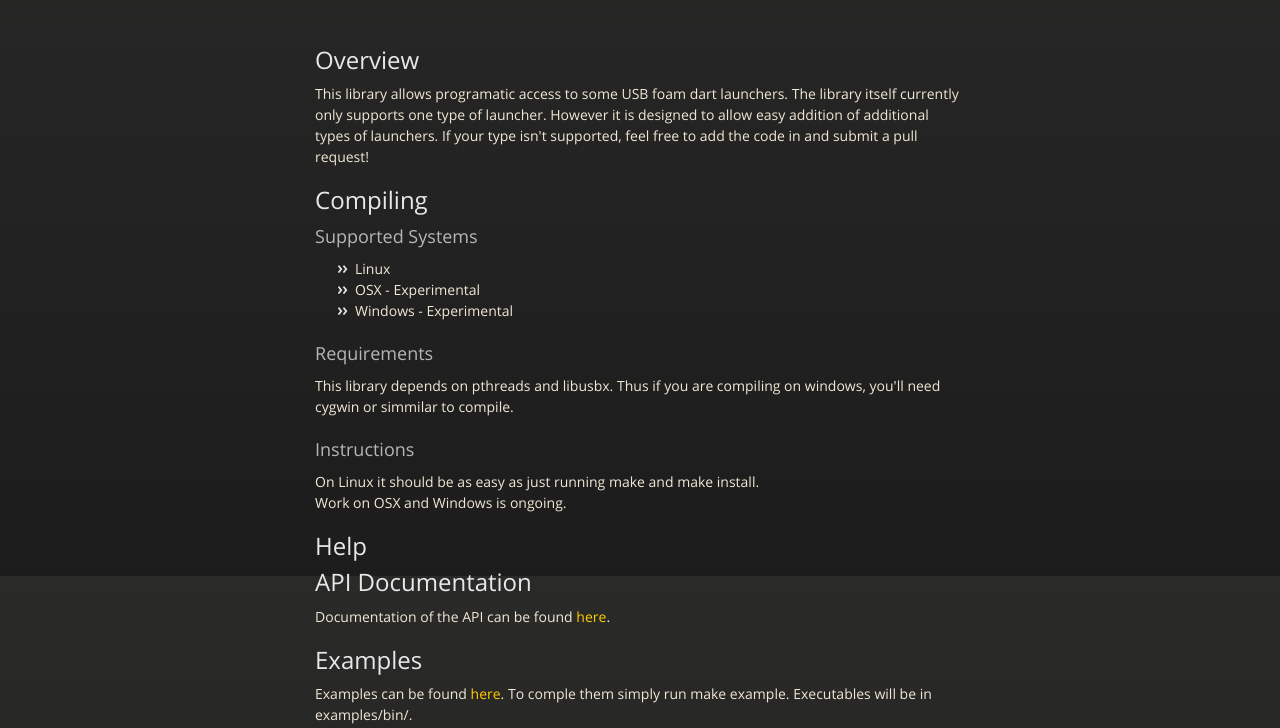
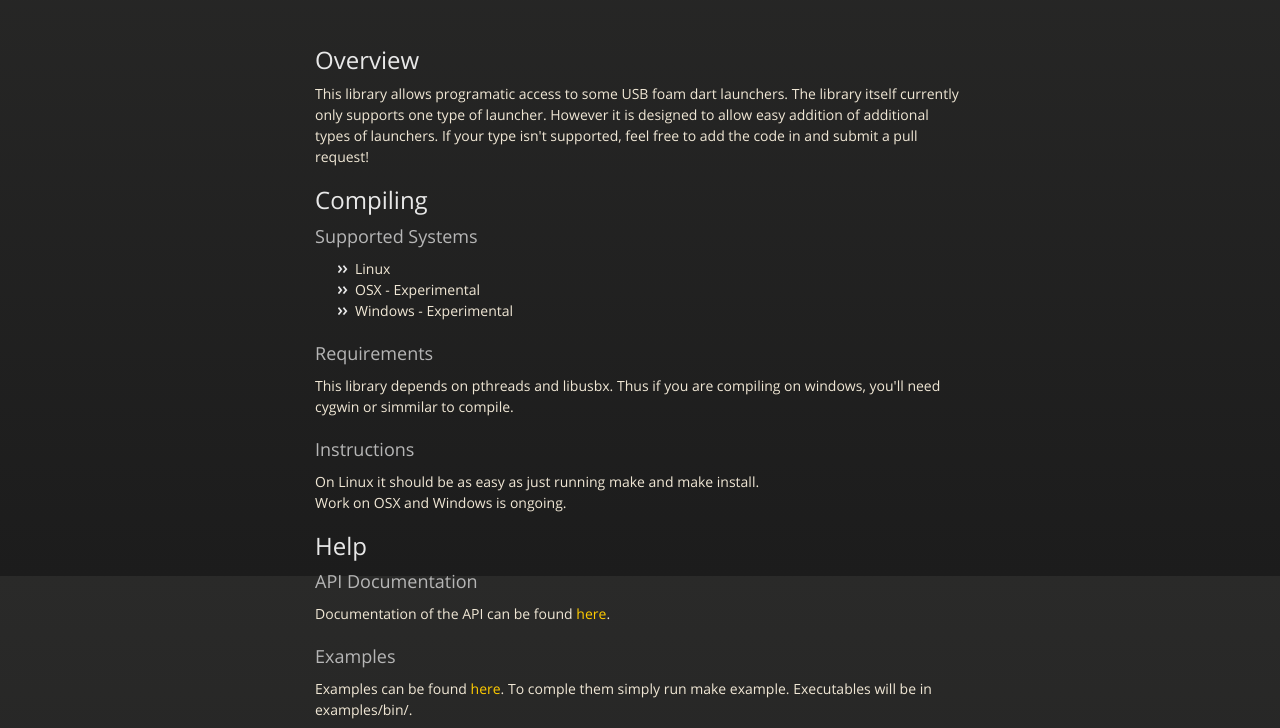
Before and after one commit to Coderlane/libmissilelauncher, a plain HTML site: page index.html in a window 1280 px wide. Shown: the part 224-952 px from the top of the page. Drawn offline with nearby package versions, Linux system fonts and the light colour scheme.

Commit message:
updated headers in index

```diff
--- a/index.html
+++ b/index.html
@@ -54,10 +54,10 @@
 
       <h2><a name="help" class="anchor" href="#help"><span class="octicon octicon-link"></span></a>Help</h2>
 
-      <h2><a name="documentation" class="anchor" href="#documentation"><span class="octicon octicon-link"></span></a>API Documentation</h2>
+      <h3><a name="documentation" class="anchor" href="#documentation"><span class="octicon octicon-link"></span></a>API Documentation</h3>
       <p>Documentation of the API can be found <a href="doc/index.html">here</a>.</p>
 
-      <h2><a name="examples" class="anchor" href="#examples"><span class="octicon octicon-link"></span></a>Examples</h2>
+      <h3><a name="examples" class="anchor" href="#examples"><span class="octicon octicon-link"></span></a>Examples</h3>
       <p>Examples can be found <a href="https://github.com/TLane/C-Launcher-API/blob/master/examples/">here</a>.
       To comple them simply run make example. Executables will be in examples/bin/.</p>
 
```
